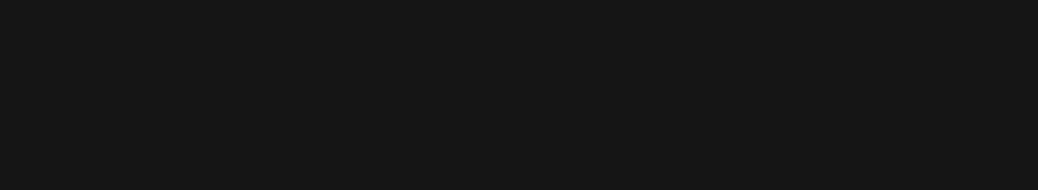
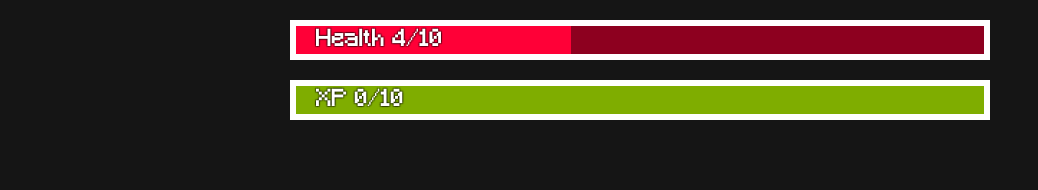
Before and after one commit to MarkasAis/global-game-jam-2022, a website with bundled scripts: page public/game.html in a window 1280 px wide. Shown: the top 190 px of the page, without its empty margins (0-1038 px from the left). Built offline with nearby package versions, Linux system fonts and the light colour scheme; animation ran at ten frames a second.

Commit message:
Added health / xp bars

```diff
--- a/public/css/game.css
+++ b/public/css/game.css
@@ -108,17 +108,6 @@ canvas {
     display: flex;
 }
 
-/* .stat {
-    color: white;
-    font-family: 'pixelated';
-    font-size: 20px;
-    margin-bottom: 10px;
-}
-
-.stat-name, .stat-points {
-    display: inline;
-} */
-
 #stat-names-container {
     color: white;
     font-family: 'pixelated';
@@ -137,3 +126,48 @@ canvas {
     display: inline-block;
     margin-right: 10px;
 }
+
+/* ##################### Bars ##################### */
+
+#bars-container {
+    position: fixed;
+    top: 20px;
+    left: 50%;
+    transform: translateX(-50%);
+}
+
+#bars-container > * {
+    width: 700px;
+    height: 40px;
+
+    margin-bottom: 20px;
+    border: 6px solid white;
+    box-sizing: border-box;
+    background-color: rgb(124, 124, 124);
+    font-family: 'pixelated';
+    font-size: 20px;
+    color: white;
+
+    position: relative;
+}
+
+.bar-fill {
+    height: 100%;
+    width: 0%;
+    position: absolute;
+    background-color: rgb(226, 226, 226);
+}
+
+.bar-text {
+    position: absolute;
+    display: flex;
+    align-items: center;
+    height: 100%;
+    margin-left: 20px;
+
+    font-size: 23px;
+    text-shadow: 1px  1px 1px rgba(0, 0, 0, 0.4),
+                 1px -1px 1px rgba(0, 0, 0, 0.4),
+                -1px -1px 1px rgba(0, 0, 0, 0.4),
+                -1px  1px 1px rgba(0, 0, 0, 0.4);
+}
--- a/public/game.html
+++ b/public/game.html
@@ -31,6 +31,8 @@
         <div id="stat-points-container"></div>
     </div>
 
+    <div id="bars-container"></div>
+
     <div id="game-container"></div>
 
     <script type="module" src="js/main.js"></script>
--- a/public/js/game/game.js
+++ b/public/js/game/game.js
@@ -1,5 +1,4 @@
 import Renderer from '../webgl/renderer.js';
-import Texture from '../webgl/texture.js';
 import { BasicMaterial } from '../webgl/material.js';
 import Camera from '../webgl/camera.js';
 
@@ -10,7 +9,7 @@ import Maths from '../math/maths.js';
 
 import Player from './player.js';
 import AssetManager from '../other/assets.js';
-import StatsManager, { Stat } from './stats.js';
+import StatsManager, { Stat, Bar } from './stats.js';
 
 export default class Game {
     static _canvasContainer = null;
@@ -63,6 +62,19 @@ export default class Game {
         StatsManager.init();
         StatsManager.defineStat('playerMoveSpeed', new Stat('Player Move Speed', 5, '#84ff57'));
         StatsManager.defineStat('playerBulletSpeed', new Stat('Player Bullet Speed', 5, '#ff5757'));
+
+        StatsManager.defineBar('health', new Bar('Health', 10, 4, '#8d001f', '#ff0037', function() {
+            // console.log(this);
+        }));
+
+        StatsManager.defineBar('xp', new Bar('XP', 10, 0, '#7fad00', '#bf0', function() {
+            if (this.value >= this.maxValue) {
+                let prevMaxValue = this.maxValue;
+                this.maxValue = Math.floor(1.1 * this.maxValue);
+                this.value -= prevMaxValue;
+                Game._onLevelUp();
+            }
+        }));
     }
 
     static _onResize() {
@@ -77,7 +89,9 @@ export default class Game {
         Game._player = Game.addObject(new Player(Vec3(0,0,0)));
 
         Game._timer.start();
+    }
 
+    static _onLevelUp() {
         Game._timer.transitionTimescale(0, 1, () => {
             StatsManager.upgrade(() => {
                 Game._timer.transitionTimescale(1, 1);
@@ -90,7 +104,8 @@ export default class Game {
             obj.update(dt);
 
         // Camera follow
-        Game._camera.position = Vec3.lerp(Game._camera.position, Game._player.position, 5 * dt);
+        Game._camera.position = Vec3.lerpClamped(Game._camera.position, Game._player.position, 5 * dt);
+
     }
 
     static _render() {
--- a/public/js/game/player.js
+++ b/public/js/game/player.js
@@ -34,6 +34,7 @@ export default class Player extends Tank {
             if (this._shootCooldown <= 0) {
                 this._shootCooldown = this._shootDelay;
                 this._shoot();
+                StatsManager.changeBar('xp', 1);
             }
         }
     }
--- a/public/js/game/stats.js
+++ b/public/js/game/stats.js
@@ -1,8 +1,15 @@
+import Maths from "../math/maths.js";
+
 export class Stat {
     constructor(name, startingValue, color) {
         this._name = name;
-        this.value = startingValue;
+        this._value = startingValue;
         this._color = color;
+    }
+
+    get value() { return this._value; }
+    set value(v) {
+        this._value = Math.max(v, 0);
     }
 
     get name() { return this._name; }
@@ -10,6 +17,37 @@ export class Stat {
 
     changeMessage(value) {
         return value + ' ' + this._name;
+    }
+}
+
+export class Bar {
+    constructor(name, maxValue, startingValue, backgroundColor, foregroundColor, changeCallback) {
+        this._name = name;
+        this._maxValue = maxValue;
+        this._value = startingValue;
+        this._backgroundColor = backgroundColor;
+        this._foregroundColor = foregroundColor;
+        this._changeCallback = changeCallback;
+    }
+
+    get backgroundColor() { return this._backgroundColor; }
+    get foregroundColor() { return this._foregroundColor; }
+
+    get value() { return this._value; }
+    set value(v) {
+        this._value = v;
+        if (this._changeCallback) this._changeCallback();
+    }
+
+    get maxValue() { return this._maxValue; }
+    set maxValue(v) { this._maxValue = v; }
+
+    get percent() {
+        return this._value / this._maxValue;
+    }
+
+    get text() {
+        return `${this._name} ${this._value}/${this._maxValue}`;
     }
 }
 
@@ -23,6 +61,11 @@ export default class StatsManager {
 
     static _stats = {};
     static _statPointsElements = {};
+
+    static _barsContainerElement = null;
+
+    static _bars = {};
+    static _barElements = {};
 
     static _closeCallback = null;
 
@@ -46,6 +89,9 @@ export default class StatsManager {
         // Stats
         StatsManager._statNamesContainerElement = document.getElementById('stat-names-container');
         StatsManager._statPointsContainer = document.getElementById('stat-points-container');
+
+        // Bars
+        StatsManager._barsContainerElement = document.getElementById('bars-container');
     }
 
     static defineStat(name, stat) {
@@ -64,6 +110,31 @@ export default class StatsManager {
 
     static getStat(name) {
         return this._stats[name].value;
+    }
+
+    static defineBar(name, bar) {
+        this._bars[name] = bar;
+
+        let barElement = document.createElement('div');
+        barElement.style.backgroundColor = bar.backgroundColor;
+
+        let barFill = document.createElement('div');
+        barFill.classList.add('bar-fill');
+        barFill.style.backgroundColor = bar.foregroundColor;
+        barElement.appendChild(barFill);
+
+        let barText = document.createElement('div');
+        barText.classList.add('bar-text');
+        barElement.appendChild(barText);
+
+        StatsManager._barsContainerElement.appendChild(barElement);
+
+        StatsManager._barElements[name] = {
+            fill: barFill,
+            text: barText
+        };
+
+        StatsManager.changeBar(name);
     }
 
     static upgrade(callback) {
@@ -85,15 +156,27 @@ export default class StatsManager {
         let stat = StatsManager._stats[name];
         stat.value += change;
 
-        let pointsElement = this._statPointsElements[name];
-        while (pointsElement.children.length > stat.value)
+        let pointsElement = StatsManager._statPointsElements[name];
+        let value = Math.max(stat.value, 0);
+
+        while (pointsElement.children.length > value)
             pointsElement.removeChild(pointsElement.lastChild);
 
-        while (pointsElement.children.length < stat.value) {
+        while (pointsElement.children.length < value) {
             let point = document.createElement('div');
             point.style.backgroundColor = stat.color;
             pointsElement.appendChild(point);
         }
+    }
+
+    static changeBar(name, change=0) {
+        let bar = StatsManager._bars[name];
+        bar.value += change;
+
+        let { fill, text } = StatsManager._barElements[name];
+        fill.style.width = Maths.clamp(Math.round(100 * bar.percent), 0, 100) + '%';
+
+        text.innerHTML = bar.text;
     }
 
     static _populateOptions(options) {
--- a/public/js/math/maths.js
+++ b/public/js/math/maths.js
@@ -5,6 +5,10 @@ export default class Maths {
 
     static lerp(a, b, t) {
         return (b - a) * t + a;
+    }
+
+    static lerpClamped(a, b, t) {
+        return Maths.lerp(a, b, Maths.clamp(t, 0, 1));
     }
 
     static inverseLerp(a, b, v) {
--- a/public/js/math/vec.js
+++ b/public/js/math/vec.js
@@ -63,16 +63,28 @@ Vec3.lerp = (a, b, t) => {
     ];
 }
 
-Vec3.squareDistance = (a) => {
+Vec3.lerpClamped = (a, b, t) => {
+    return [
+        Maths.lerpClamped(a[0], b[0], t),
+        Maths.lerpClamped(a[1], b[1], t),
+        Maths.lerpClamped(a[2], b[2], t)
+    ];
+}
+
+Vec3.squareMagnitude = (a) => {
     return a[0]*a[0] + a[1]*a[1] + a[2]*a[2];
 }
 
-Vec3.distance = (a) => {
-    return Math.sqrt(Vec3.squareDistance(a));
+Vec3.magnitude = (a) => {
+    return Math.sqrt(Vec3.squareMagnitude(a));
+}
+
+Vec3.distance = (a, b) => {
+    return Vec3.magnitude(Vec3.subtract(a, b));
 }
 
 Vec3.normalize = (a) => {
-    const magnitude = Vec3.distance(a);
+    const magnitude = Vec3.magnitude(a);
     if (magnitude == 0) return a;
     return [
         a[0] / magnitude,
```
Also changed, not shown: 1 other file.
